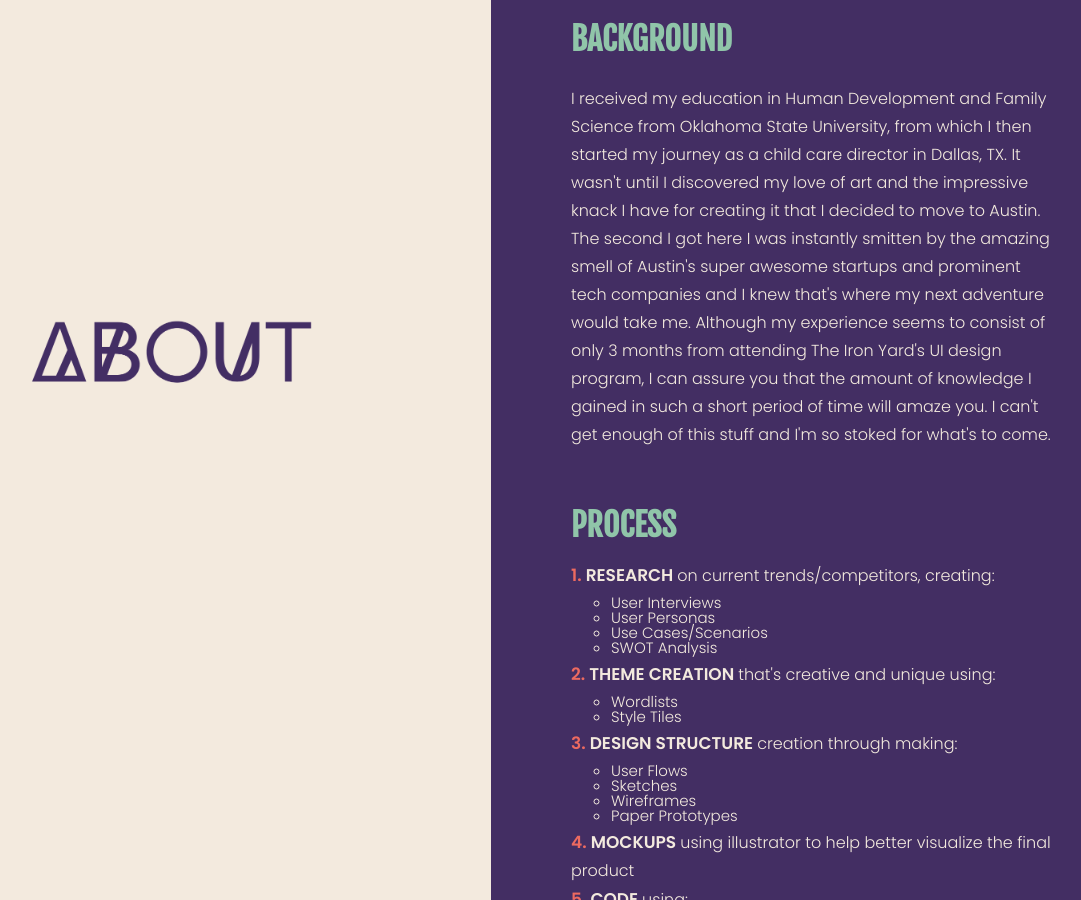
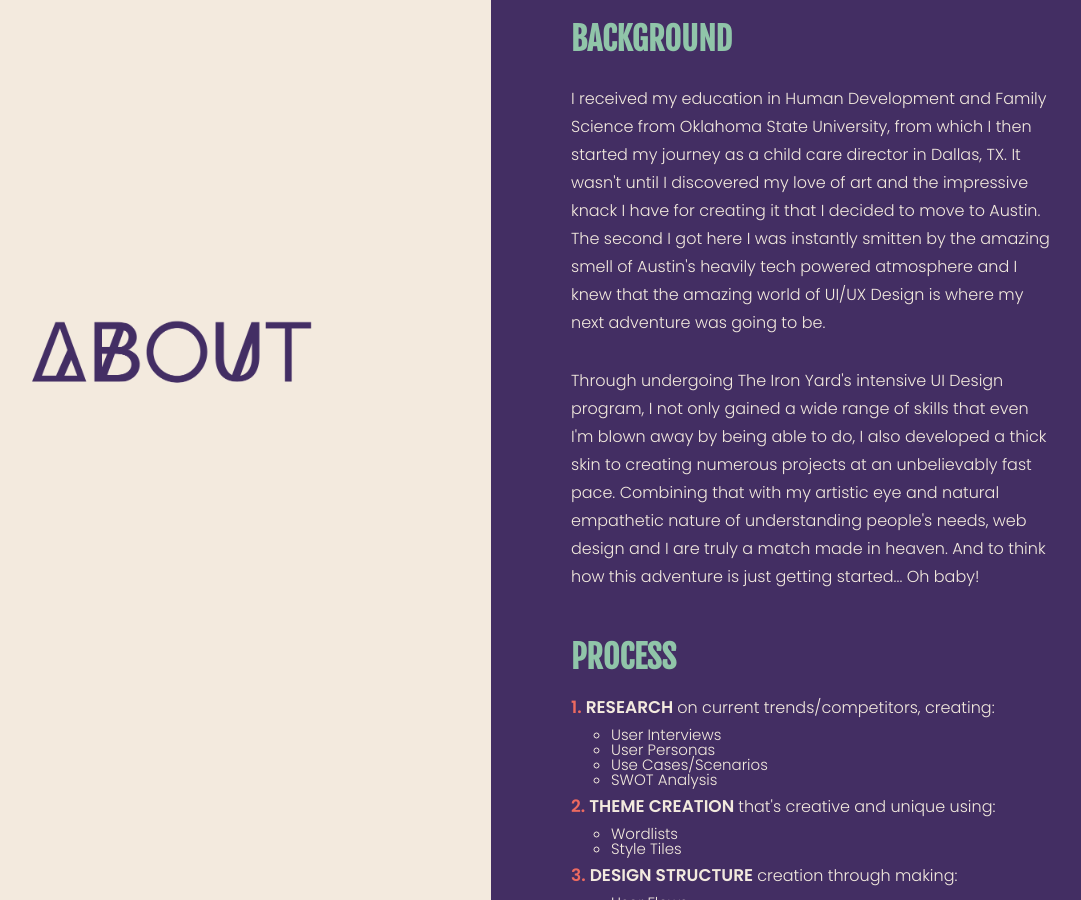
Before and after one commit to staceyatx/staceyatx-github.io, a Jekyll site: the page built from index.html, in a window 1280 px wide and 900 px high, scrolled down 1828 px. Shown: the whole window, without its empty margins (149-1230 px from the left). Built offline with Jekyll 4.4.1, drawn with Linux system fonts in a browser that asks for light colours; nearby versions of some CDN libraries.

Commit message:
Changes made to background info

```diff
--- a/css/main.scss
+++ b/css/main.scss
@@ -243,7 +243,7 @@ header {
 
 				&:first-of-type {
 					padding-top: 10px;
-					padding-bottom: 10px;
+					padding-bottom: 30px;
 				}
 			}
 
--- a/index.html
+++ b/index.html
@@ -40,7 +40,10 @@ layout: default
         Background
       </h3>
       <p>
-        I received my education in Human Development and Family Science from Oklahoma State University, from which I then started my journey as a child care director in Dallas, TX. It wasn't until I discovered my love of art and the impressive knack I have for creating it that I decided to move to Austin. The second I got here I was instantly smitten by the amazing smell of Austin's super awesome startups and prominent tech companies and I knew that's where my next adventure would take me. Although my experience seems to consist of only 3 months from attending The Iron Yard's UI design program, I can assure you that the amount of knowledge I gained in such a short period of time will amaze you. I can't get enough of this stuff and I'm so stoked for what's to come.
+        I received my education in Human Development and Family Science from Oklahoma State University, from which I then started my journey as a child care director in Dallas, TX. It wasn't until I discovered my love of art and the impressive knack I have for creating it that I decided to move to Austin. The second I got here I was instantly smitten by the amazing smell of Austin's heavily tech powered atmosphere and I knew that the amazing world of UI/UX Design is where my next adventure was going to be.
+      </p>
+      <p>
+        Through undergoing The Iron Yard's intensive UI Design program, I not only gained a wide range of skills that even I'm blown away by being able to do, I also developed a thick skin to creating numerous projects at an unbelievably fast pace. Combining that with my artistic eye and natural empathetic nature of understanding people's needs, web design and I are truly a match made in heaven. And to think how this adventure is just getting started... Oh baby!
       </p>
       <h3>
         Process
```
